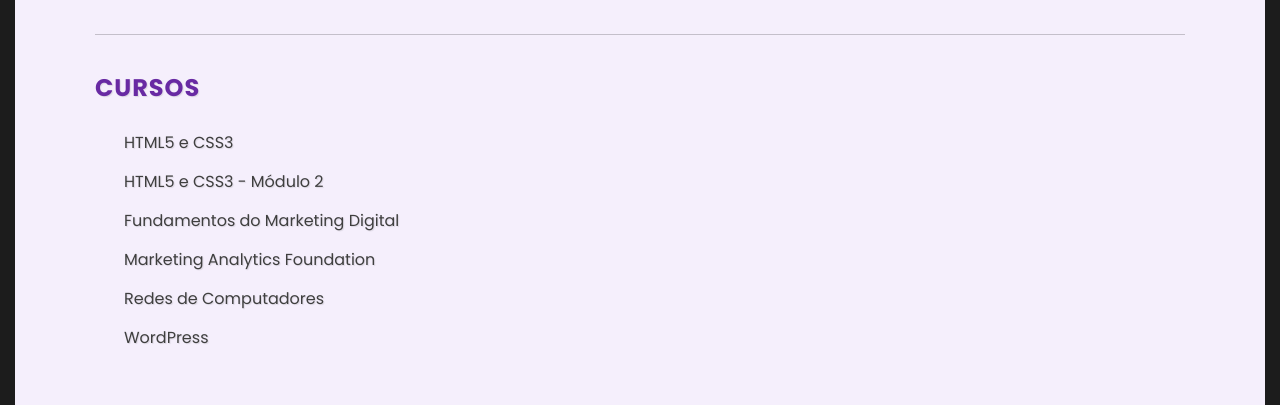
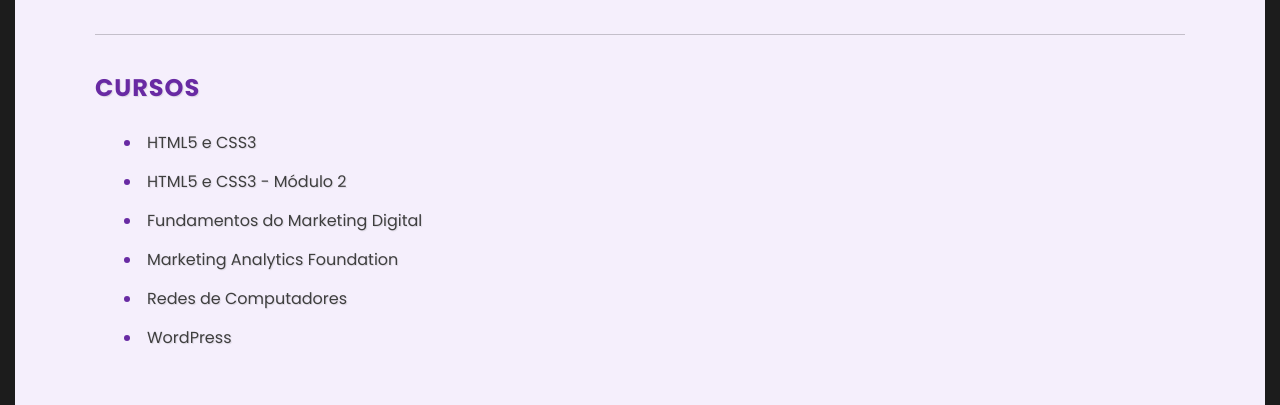
Before and after one commit to gusavila/meublog, a plain HTML site: page sobre_mim.html in a window 1280 px wide. Shown: the part 1100-1505 px from the top of the page. Drawn offline with Linux system fonts and the light colour scheme.

Commit message:
Update style.css

```diff
--- a/estilo/style.css
+++ b/estilo/style.css
@@ -214,11 +214,16 @@ main {
 }
 
 #cursos li {
-    display: block;
-    width: 310px;
+    display: list-item;
+    list-style-position: inside;
     padding: 5px;
     margin: 4px;
     border-radius: 15px;
+}
+
+#cursos li:hover {
+    color: #008BC7;
+    transition: 0.3s all;
 }
 
 #cursos a {
```
